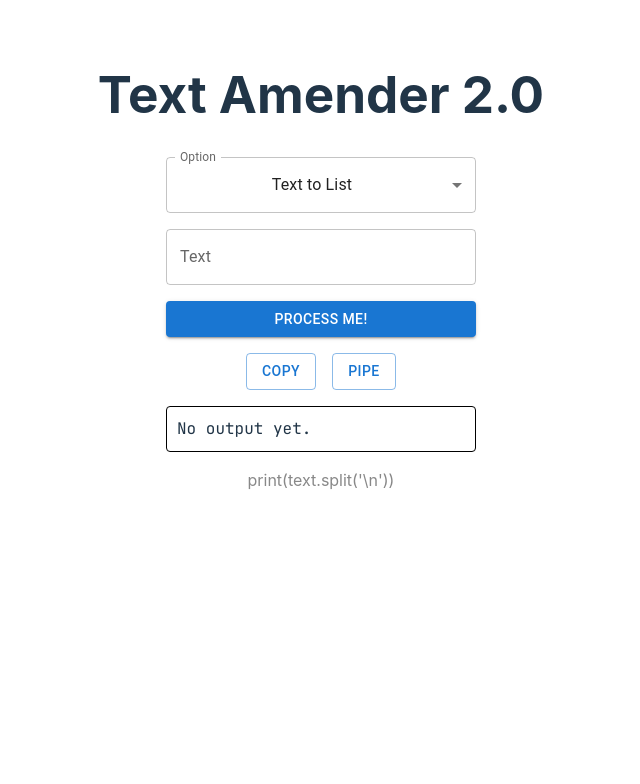
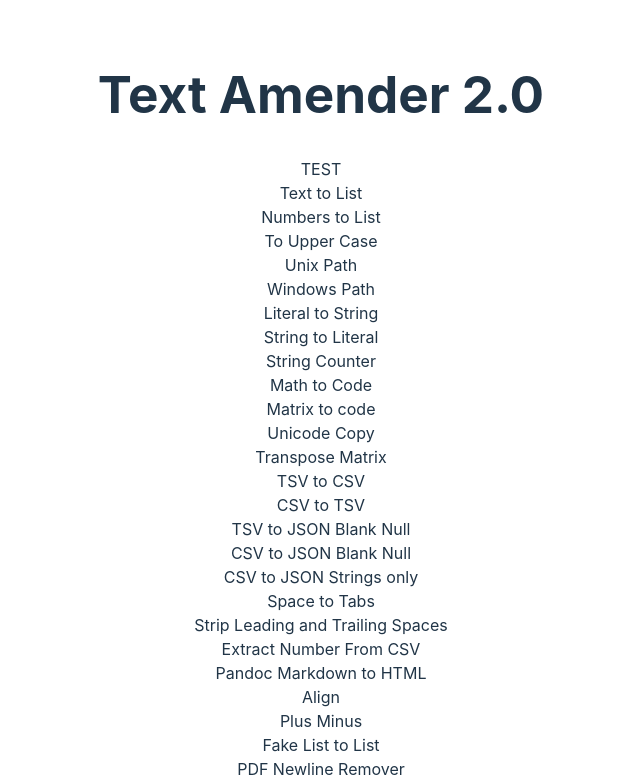
Before and after one commit to ICPRplshelp/text-amender-v2, a React (Vite) app: page / in a window 1280 px wide. Shown: the top 784 px of the page, without its empty margins (319-959 px from the left). Built offline with nearby package versions, Linux system fonts and the light colour scheme.

Commit message:
Pipe first

```diff
--- a/package.json
+++ b/package.json
@@ -16,10 +16,12 @@
     "@fontsource/roboto": "^5.0.8",
     "@mui/material": "^5.15.1",
     "react": "^18.2.0",
+    "react-beautiful-dnd": "^13.1.1",
     "react-dom": "^18.2.0"
   },
   "devDependencies": {
     "@types/react": "^18.2.43",
+    "@types/react-beautiful-dnd": "^13.1.8",
     "@types/react-dom": "^18.2.17",
     "@typescript-eslint/eslint-plugin": "^6.14.0",
     "@typescript-eslint/parser": "^6.14.0",
--- a/src/App.tsx
+++ b/src/App.tsx
@@ -15,6 +15,8 @@ import {
 import {amendmentModules} from "./shared/amendment-modules.ts";
 import CodeBlock from "./components/CodeBlock";
 import {AmendmentModule} from "./shared/interfaces.ts";
+import {StringPipe} from "./shared/string-pipe.ts";
+import PipeList from "./components/PipeList/pipe-list.tsx";
 
 
 const ITEM_HEIGHT = 48;
@@ -45,6 +47,8 @@ function App() {
     const copyMe = () => {
         setOpen(true);
     };
+
+    const [stringPipe, _] = useState(new StringPipe(amendmentModules));
 
 
     const handleClose = (_event: SyntheticEvent | Event, reason?: string) => {
@@ -97,6 +101,11 @@ function App() {
         <>
             <h1>Text Amender 2.0</h1>
             <div>
+
+
+                <PipeList stringPipe={stringPipe}>
+
+                </PipeList>
 
                 <FormControl>
                     <Box sx={{
--- /dev/null
+++ b/src/components/PipeList/pipe-list.tsx
@@ -0,0 +1,19 @@
+import {StringPipe} from "../../shared/string-pipe.ts";
+
+interface Props {
+    stringPipe: StringPipe;
+}
+
+function PipeList({stringPipe}: Props) {
+    return (
+        <>TEST
+            <div>
+                {stringPipe.modules.map(m =>
+                    (<div id={m.repr}>{m.name}</div>))}
+            </div>
+        </>
+    )
+}
+
+
+export default PipeList;
--- /dev/null
+++ b/src/shared/string-pipe.ts
@@ -0,0 +1,16 @@
+import {AmendmentModule} from "./interfaces.ts";
+
+export class StringPipe {
+    modules: AmendmentModule[];
+
+    processModule(text: string): string {
+        for (const module of this.modules) {
+            text = module.operation(text);
+        }
+        return text;
+    }
+
+    constructor(modules: AmendmentModule[]) {
+        this.modules = modules;
+    }
+}
```
Also changed, not shown: .eslintrc.cjs, 1 other file (tests, documents, lock files or other folders).
